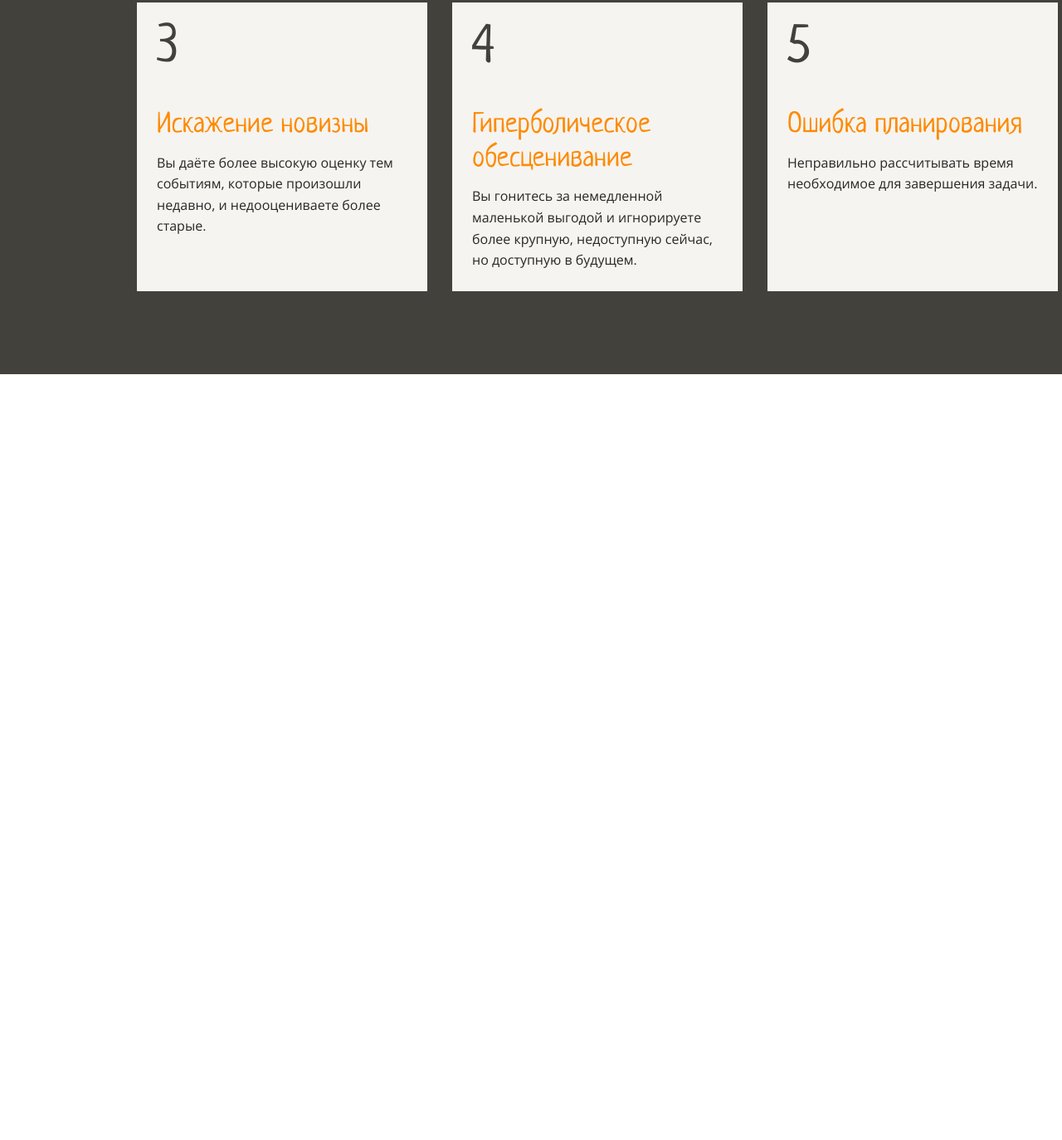
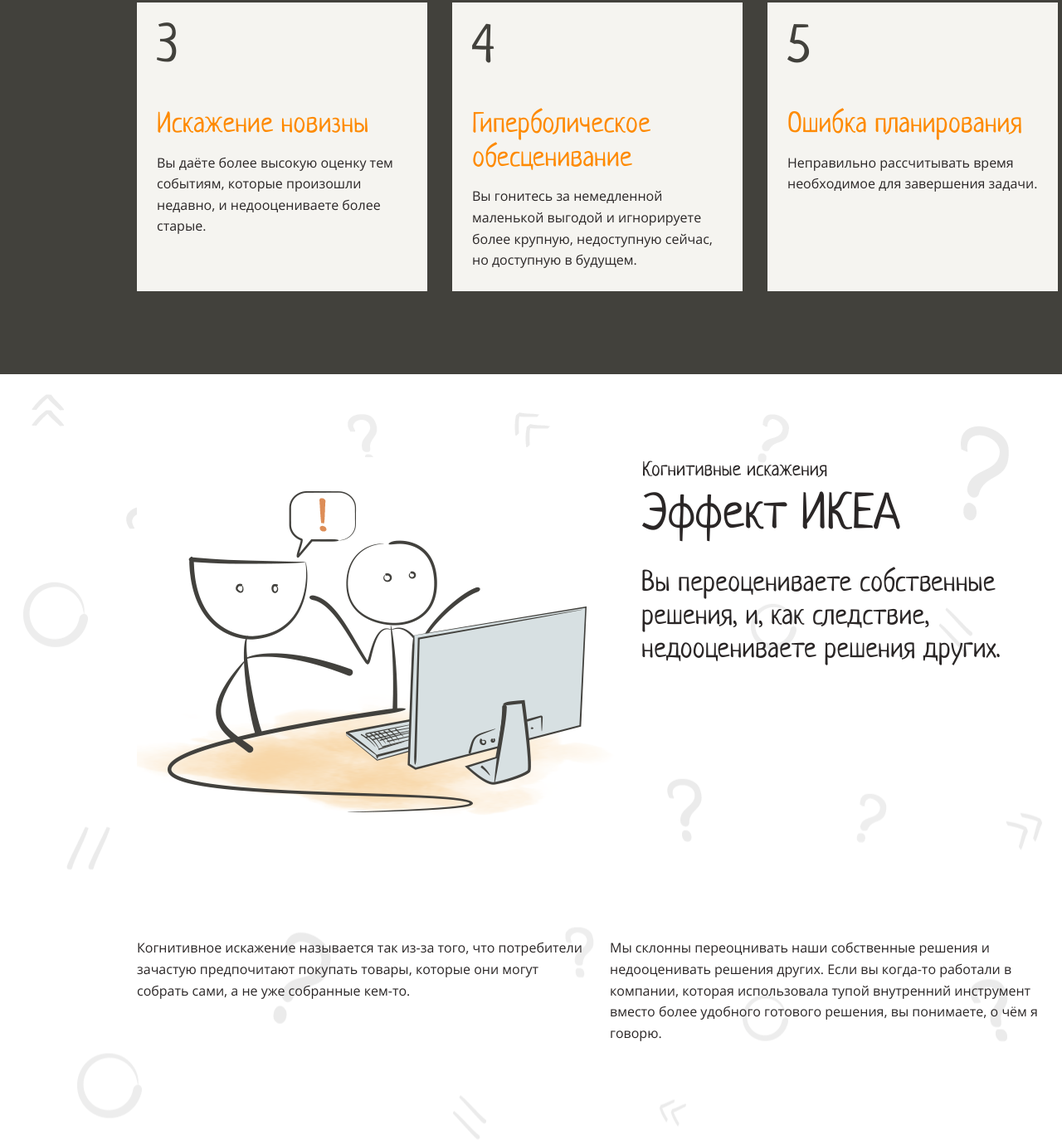
Before and after one commit to Denver1987/layout-designer-project-58, a website: page src/index.html in a window 1280 px wide. Shown: the part 2205-3579 px from the top of the page at 83% size. Before the commit the page ends 2656 px from the top, so only its background shows below. Drawn offline with Linux system fonts and the light colour scheme.

Commit message:
Верстка секции IKEA

```diff
--- a/src/index.html
+++ b/src/index.html
@@ -86,8 +86,39 @@
           </ul>
         </div>
       </section>
-      <section></section>
-      <section></section>
+      <section id="ikea-effect">
+        <div class="container">
+          <div class="head-wrapper">
+            <img src="./images/1.png" alt="1" class="head-image" width="578" height="434">
+            <div class="head-text">
+              <p class="supertitle">Когнитивные искажения</p>
+              <h2 class="title title-2 ikea-title">Эффект ИКЕА</h2>
+              <p class="annotation">Вы переоцениваете собственные решения, и, как следствие, недооцениваете решения других.</p>
+            </div>
+          </div>
+          <div class="text-wrapper">
+            <p class="text-head">Как проявляется</p>
+            <div class="paragraph-container">
+              <div class="text-column">
+                <p class="paragraph">
+                Когнитивное искажение называется так из-за того, что потребители зачастую предпочитают покупать товары,
+                которые они могут собрать сами, а не уже собранные кем-то.
+                </p>
+              </div>
+              <div class="text-column">
+                <p class="paragraph">
+                Мы склонны переоцнивать наши собственные решения и недооценивать решения других.
+                Если вы когда-то работали в компании, которая использовала тупой внутренний инструмент вместо более удобного готового решения,
+                вы понимаете, о чём я говорю.
+                </p>
+              </div>
+            </div>
+          </div>
+        </div>
+      </section>
+      <section>
+
+      </section>
       <section></section>
       <section></section>
       <section></section>
--- a/src/styles/style.css
+++ b/src/styles/style.css
@@ -57,6 +57,10 @@
 
 header {
   background-color: var(--light);
+}
+
+header .paragraph {
+  margin-top:16px ;
 }
 
 .title {
@@ -234,3 +238,57 @@
 .navcard-header .title {
   font-size: 52px;
 }
+
+#ikea.effect {
+  background-color: var(--light);
+}
+
+.head-wrapper {
+  display: flex;
+  flex-direction: row;
+  gap: 30px;
+}
+
+.supertitle {
+  font-family: "Neucha";
+  font-weight: 400;
+  font-size: 24px;
+  text-align: left;
+  margin: 0;
+  margin-top: 4px;
+  margin-left: 1px;
+}
+
+.ikea-title {
+  margin: 0;
+  margin-top: 6px;
+  margin-left: 1px;
+}
+
+.annotation {
+  font-family: "Neucha";
+  font-weight: 400px;
+  font-size: 34px;
+  text-align: left;
+  line-height: 40px;
+  margin-top: 26px;
+}
+
+.text-wrapper {
+  margin: 0;
+  margin-top: 100px;
+}
+
+.text-head {
+  margin-bottom: 20px;
+  text-align: left;
+  text-transform: uppercase;
+  font-family: "Open Sans";
+  font-weight: 700;
+  font-size: 14px;
+  color: var(--white);
+}
+
+.paragraph {
+  margin-top: 0;
+}
```
